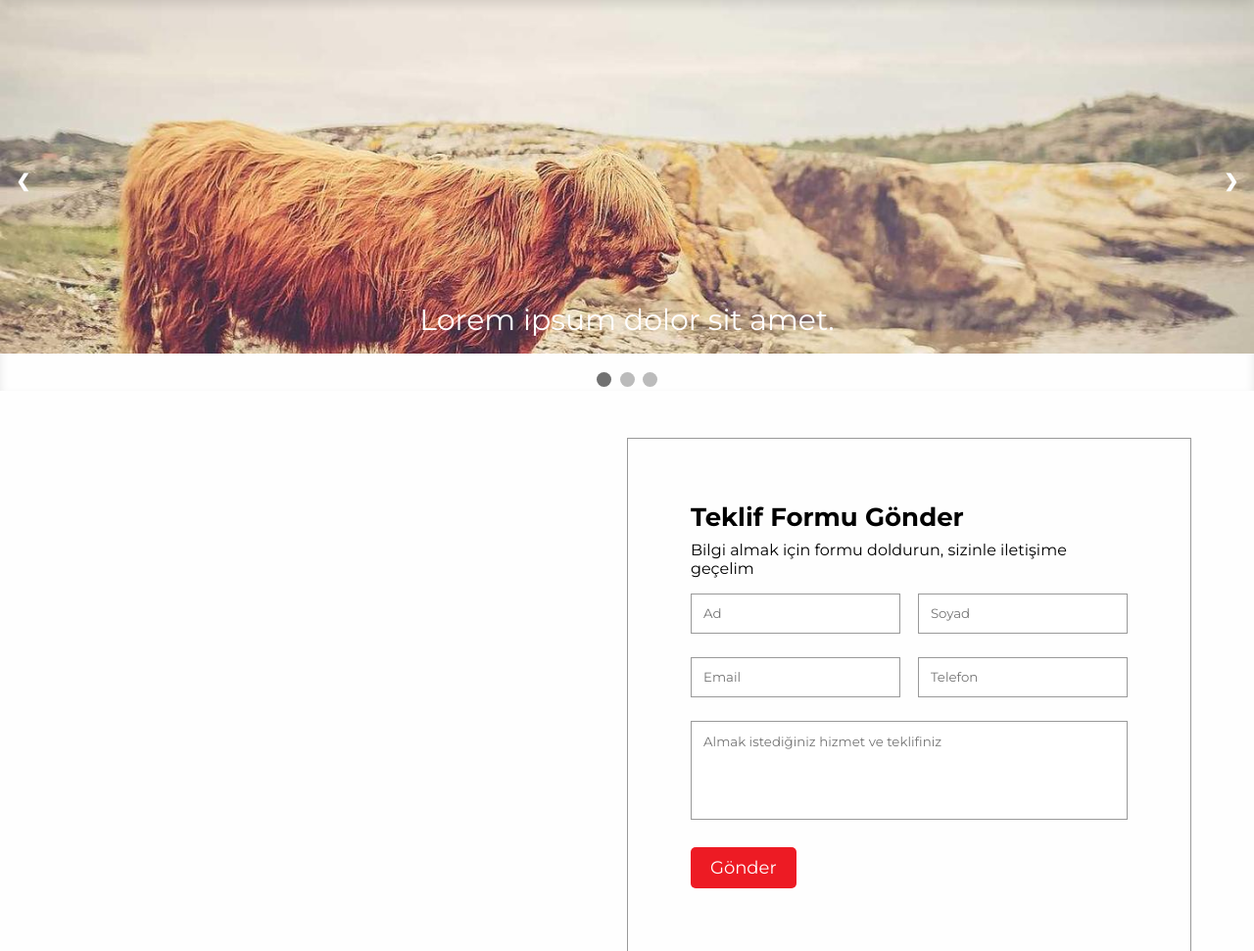
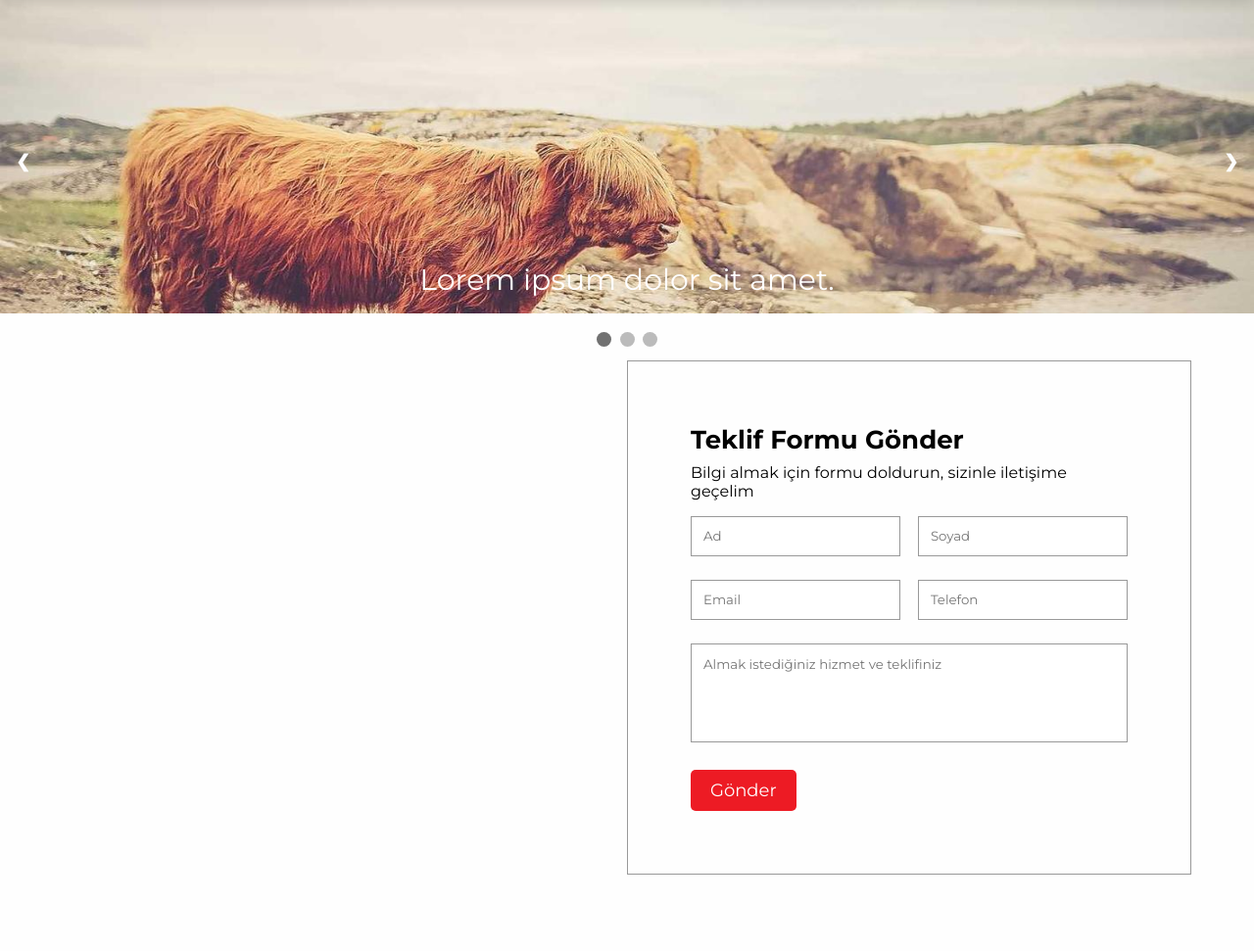
Before and after one commit to ceyda03/levent, a PHP site: page / in a window 1280 px wide. Shown: the part 64-1035 px from the top of the page at 98% size. Run offline with PHP 8.4, Linux system fonts and the light colour scheme; some libraries are stand-ins or nearby versions.

Commit message:
fixed slider

```diff
--- a/assets/css/style.css
+++ b/assets/css/style.css
@@ -292,24 +292,24 @@ footer {
 
 .slider-container {
     width: 100%;
-    /* height: 400px; */
-    height: 40%;
-    /* position: relative; */
-    box-shadow: 0 5px 10px inset rgba(0,0,0,.1);
+    height: 40vh;
 }
 
 .slider {
+    height: 100%;
     position: relative;
 }
 
 .slider-item {
     display: none;
     width: 100%;
+    height: 100%;
 }
 
 .slider-item img {
     vertical-align: middle;
     width: 100%;
+    height: 100%;
 }
 
 .prev, .next {
@@ -624,9 +624,9 @@ textarea {
 
     /* Slider */
 
-    .slider-container{
+    /* .slider-container{
         height: 150px;
-    }
+    } */
 
     .caption {
         font-size: 24px;
```
